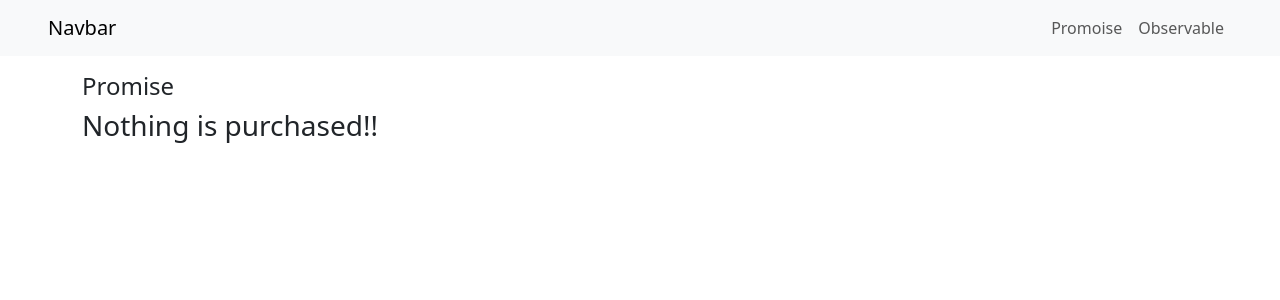
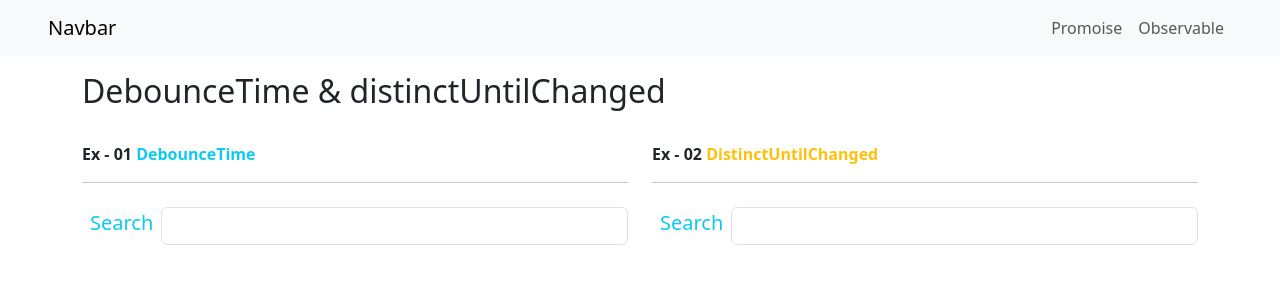
Before and after one commit to s0haibzafar/RxjsConcept, an Angular app: page /observable/debounceTime in a window 1280 px wide. Before the commit this address led to /promoise. Shown: the top 300 px of the page. Built offline with nearby package versions, Linux system fonts and the light colour scheme.

Commit message:
Add example for debounceTime (#12)

```diff
--- a/package.json
+++ b/package.json
@@ -18,6 +18,7 @@
     "@angular/platform-browser": "^14.2.0",
     "@angular/platform-browser-dynamic": "^14.2.0",
     "@angular/router": "^14.2.0",
+    "@ngx-loading-bar/core": "^6.0.2",
     "bootstrap": "^5.3.2",
     "jquery": "^3.7.1",
     "rxjs": "~7.5.0",
--- a/src/app/app-routing.module.ts
+++ b/src/app/app-routing.module.ts
@@ -14,6 +14,7 @@ import { FilterComponent } from './nobservable/filter/filter.component';
 import { TapComponent } from './nobservable/tap/tap.component';
 import { TakeComponent } from './nobservable/take/take.component';
 import { RetryComponent } from './nobservable/retry/retry.component';
+import { DebounceTimeComponent } from './nobservable/debounce-time/debounce-time.component';
 
 
 const routes: Routes = [
@@ -72,6 +73,10 @@ const routes: Routes = [
       {
         path: 'retry',
         component: RetryComponent,
+      },
+      {
+        path: 'debounceTime',
+        component: DebounceTimeComponent,
       }
     ]
   },
--- a/src/app/app.module.ts
+++ b/src/app/app.module.ts
@@ -21,6 +21,7 @@ import { TapComponent } from './nobservable/tap/tap.component';
 import { TakeComponent } from './nobservable/take/take.component';
 import { RetryComponent } from './nobservable/retry/retry.component';
 import { HttpClientModule } from "@angular/common/http";
+import { DebounceTimeComponent } from './nobservable/debounce-time/debounce-time.component';
 
 @NgModule({
   declarations: [
@@ -40,7 +41,8 @@ import { HttpClientModule } from "@angular/common/http";
     FilterComponent,
     TapComponent,
     TakeComponent,
-    RetryComponent
+    RetryComponent,
+    DebounceTimeComponent
   ],
   imports: [
     // NgbModule,
--- /dev/null
+++ b/src/app/nobservable/debounce-time/debounce-time.component.html
@@ -0,0 +1,29 @@
+<div class="my-3"><!-- style.color={{myColor}} -->
+    <h2>DebounceTime & distinctUntilChanged</h2>
+    <br>
+
+    <div class="row">
+        <div class="col-md-6">
+            <strong>Ex - 01 <span class="text-info">DebounceTime</span></strong>
+            <hr>
+            <div class="d-flex py-2 mb-2">
+                <h5 class="pt-1 px-2 text-info">Search</h5>
+                <input type="text" class="form-control" #myInput />
+            </div>
+            <span *ngIf="reqData!=null"> Requested Data:<strong class="text-success">{{reqData}}</strong></span>
+        </div>
+        <div class="col-md-6">
+            <strong>Ex - 02 <span class="text-warning">DistinctUntilChanged</span> </strong>
+            <hr>
+            <div class="d-flex py-2 mb-2">
+                <h5 class="pt-1 px-2 text-info">Search</h5>
+                <input type="text" class="form-control" #myInput2 />
+            </div>
+            <span *ngIf="reqData2!=null"> Requested Data:<strong class="text-success">{{reqData2}}</strong></span>
+
+        </div>
+
+
+    </div>
+
+</div>
--- /dev/null
+++ b/src/app/nobservable/debounce-time/debounce-time.component.ts
@@ -0,0 +1,50 @@
+import { AfterViewInit, Component, ElementRef, OnInit, ViewChild } from '@angular/core';
+import { fromEvent } from 'rxjs';
+import { debounceTime, distinctUntilChanged, map } from 'rxjs/operators';
+
+@Component({
+  selector: 'app-debounce-time',
+  templateUrl: './debounce-time.component.html',
+  styleUrls: ['./debounce-time.component.css']
+})
+export class DebounceTimeComponent implements OnInit, AfterViewInit {
+
+  @ViewChild('myInput') myInput !: ElementRef;
+  reqData = null;
+  @ViewChild('myInput2') myInput2 !: ElementRef;
+  reqData2 = null;
+
+  constructor() { }
+
+  ngOnInit(): void {
+    // throw new Error('Method not implemented.');
+  }
+
+  ngAfterViewInit(): void {
+    //Ex 01
+    const searchTerm = fromEvent<any>(this.myInput.nativeElement, 'keyup');
+
+    searchTerm.pipe(
+      map((event) => event.target.value),
+      debounceTime(1000)
+    ).subscribe((r)=>{
+      console.log('data' , r);
+      this.reqData = r;
+      setTimeout(()=>{ this.reqData = null }, 3000)
+    })
+    //Ex 02
+    const searchTerm2 = fromEvent<any>(this.myInput2.nativeElement, 'keyup');
+
+    searchTerm2.pipe(
+      map((event) => event.target.value),
+      debounceTime(1000),
+      distinctUntilChanged()
+    ).subscribe((r)=>{
+      console.log('data' , r);
+      this.reqData2 = r;
+      setTimeout(()=>{ this.reqData2 = null }, 3000)
+    })
+
+  }
+
+}
--- a/src/app/nobservable/list/list.component.html
+++ b/src/app/nobservable/list/list.component.html
@@ -34,6 +34,9 @@
         <div class="col-md-3">
             <app-item-card title="Retry" navigateLink="/retry"></app-item-card>
         </div>
+        <div class="col-md-3">
+            <app-item-card title="DebounceTime" navigateLink="/debounceTime"></app-item-card>
+        </div>
         <div class="col-md-3"></div>
         <div class="col-md-3"></div>
     </div>
--- a/src/app/nobservable/retry/retry.component.html
+++ b/src/app/nobservable/retry/retry.component.html
@@ -8,15 +8,15 @@
             <table class="table" *ngIf="person!==null">
                 <tr>
                     <th>ID</th>
-                    <td>{{person?.id}}</td>
+                    <td>{{person[0]?.id}}</td>
                 </tr>
                 <tr>
                     <th>Name</th>
-                    <td>--------</td>
+                    <td>{{person[0]?.name}}</td>
                 </tr>
                 <tr>
-                    <th>Email</th>
-                    <td>--------</td>
+                    <th>Price Change</th>
+                    <td>{{person[0]?.price_change_percentage_24h}}</td>
                 </tr>
             </table>
             <button class="btn btn-primary" (click)="getDetails()">
```
Also changed, not shown: src/app/nobservable/debounce-time/debounce-time.component.css (added), 1 other file (tests, documents, lock files or other folders).
